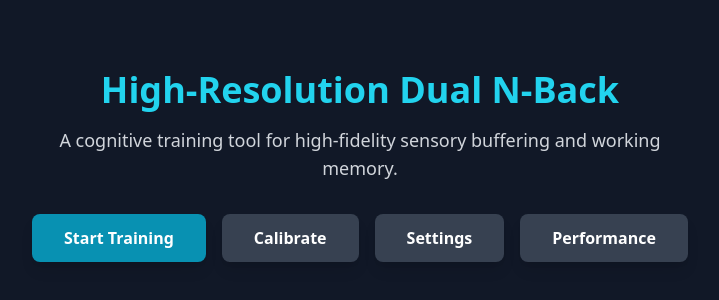
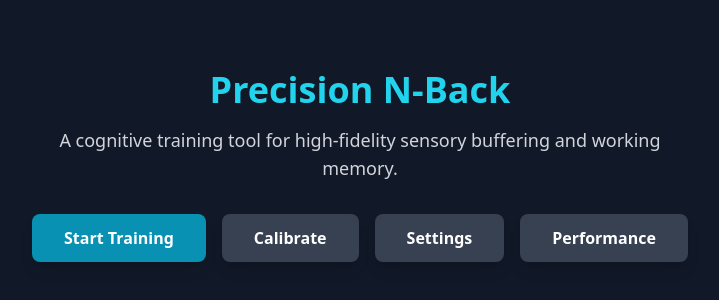
Before and after one commit to scottshadow56/Precision-N-back, a React (Vite) app: page / in a window 1280 px wide. Shown: the part 234-534 px from the top of the page, without its empty margins (280-999 px from the left). Built offline with nearby package versions, Linux system fonts and the light colour scheme.

Commit message:
Update App.tsx

```diff
--- a/App.tsx
+++ b/App.tsx
@@ -110,7 +110,7 @@ const App: React.FC = () => {
       case GameState.Start:
         return (
           <div className="text-center">
-            <h1 className="text-4xl font-bold mb-4 text-primary">High-Resolution Dual N-Back</h1>
+            <h1 className="text-4xl font-bold mb-4 text-primary">Precision N-Back</h1>
             <p className="max-w-2xl mx-auto mb-8 text-lg text-gray-300">
               A cognitive training tool for high-fidelity sensory buffering and working memory.
             </p>
```
